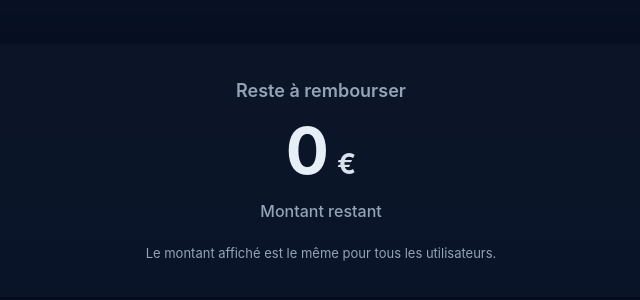
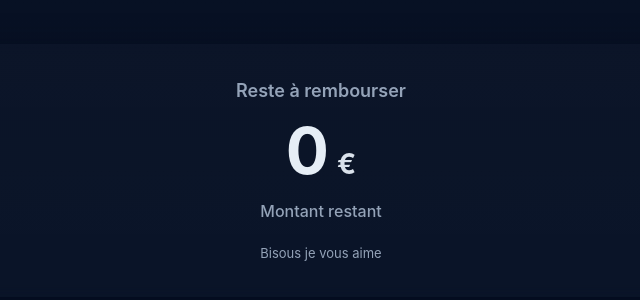
Before and after one commit to ucieutat/remboursement, a plain HTML site: page index.html in a window 1280 px wide. Shown: the part 230-530 px from the top of the page, without its empty margins (319-959 px from the left). Drawn offline with Linux system fonts and the light colour scheme; no server answers.

Commit message:
Small edit

```diff
--- a/index.html
+++ b/index.html
@@ -24,7 +24,7 @@
       <span class="euro">€</span>
     </div>
     <div class="label">Montant restant</div>
-    <footer>Le montant affiché est le même pour tous les utilisateurs.</footer>
+    <footer>Bisous je vous aime</footer>
   </div>
 
   <script>
```
